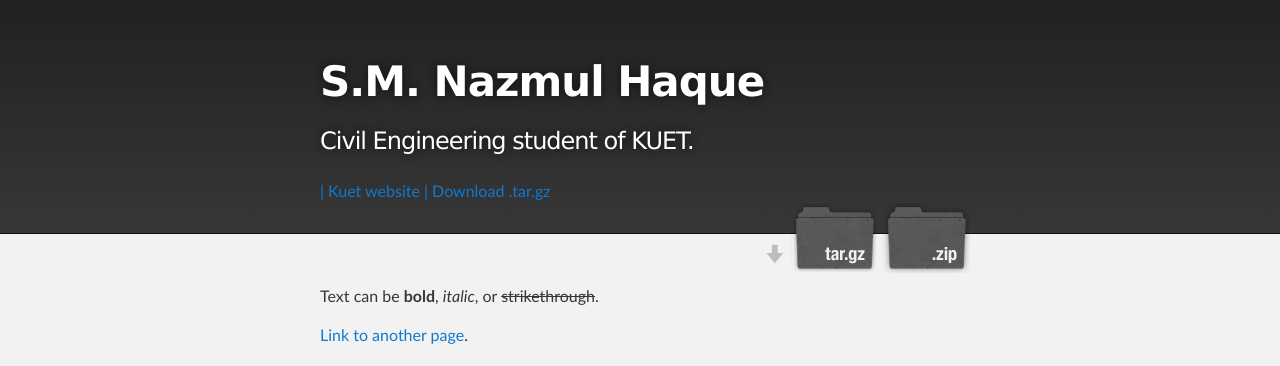
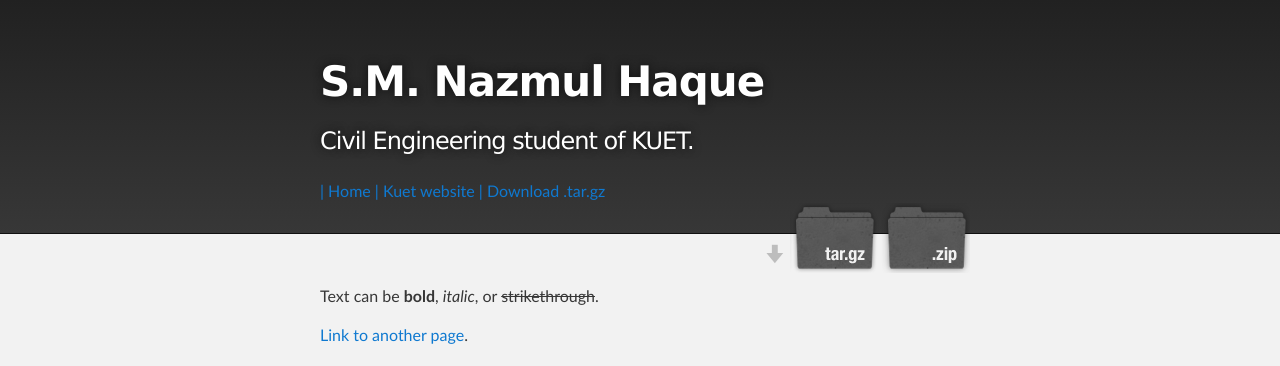
Before and after one commit to nazmul1501034/nazmul1501034.github.io, a Jekyll site: the page built from index.md, in a window 1280 px wide and 900 px high. Shown: the top 366 px of the window. Built offline with Jekyll 4.4.1, drawn with Linux system fonts in a browser that asks for light colours.

```diff
--- a/_layouts/default.html
+++ b/_layouts/default.html
@@ -29,6 +29,7 @@
             </section>
           {% endif %}
      	  {% if site.show_downloads %}
+			  <a id="home" href="http://www.kuet.ac.bd/">| Home </a>
         	  <a href="{{ http://www.kuet.ac.bd/ }}" class="btn">| Kuet website | </a>
         	  <a href="{{ site.github.tar_url }}" class="btn"> Download .tar.gz</a>
       	  {% endif %}
```
